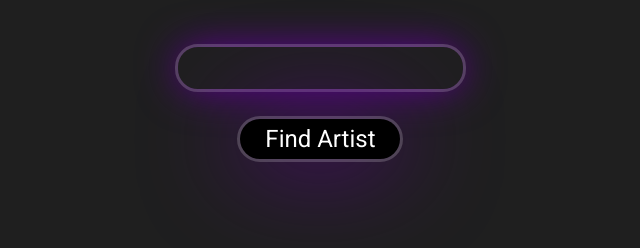
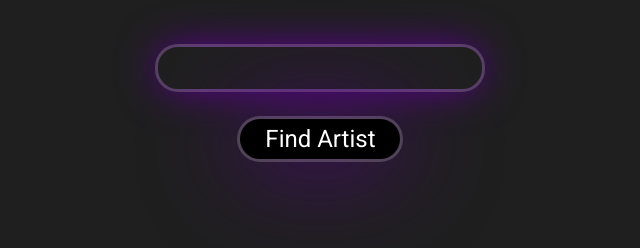
Before and after one commit to Heckrexter/Spotify-Artist-Info, a plain HTML site: page index.html in a window 1280 px wide. Shown: the part 334-582 px from the top of the page, without its empty margins (325-965 px from the left). Drawn offline with Linux system fonts and the light colour scheme.

Commit message:
Widen url input element

```diff
--- a/styles.css
+++ b/styles.css
@@ -25,7 +25,7 @@ p {
 
 #artsid {
     background-color: #1f1f1f00;
-    width: 10vw;
+    width: 25vw;
     min-width: min-content;
     height: 5vh;
     border: none;
```
